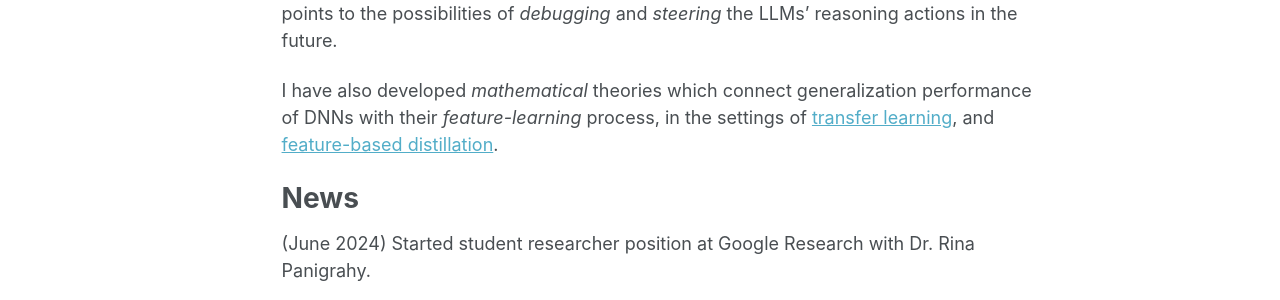
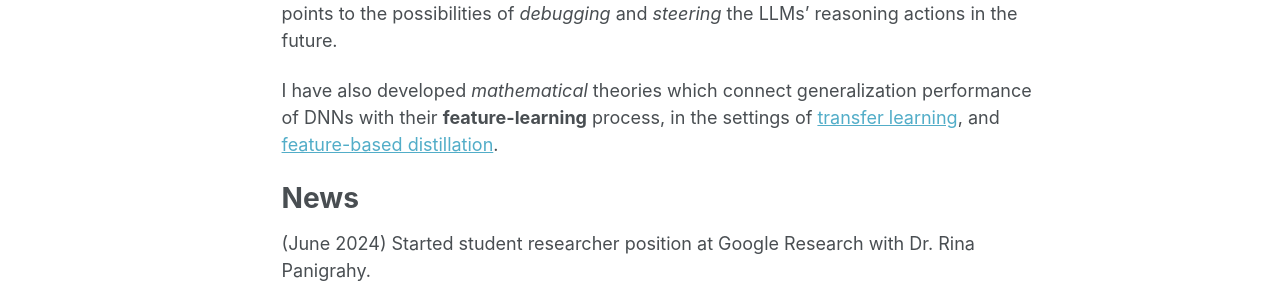
Before and after one commit to guanzhehong/guanzhehong, a Jekyll site: the page built from _pages/about.md, in a window 1280 px wide. Shown: the part 519-819 px from the top of the page. Built offline with Jekyll 4.4.1, drawn with Linux system fonts in a browser that asks for light colours; some web fonts are replaced.

```diff
--- a/_pages/about.md
+++ b/_pages/about.md
@@ -13,7 +13,7 @@ My research interests primarily revolve around developing a **mechanistic** unde
 
 In particular, my recent efforts have been focused on studying **how large language models (LLMs) reason**. In [a recent work](https://arxiv.org/abs/2411.04105), we studied how tiny transformers and LLMs (Mistral-7B and Gemma-2-9B) solve simple propositional logic problems. At a high level, we were able to show the existence of, and characterize the _circuits_ employed by LLMs in the wild for solving a nontrivial logic problem which demands latent multi-hop reasoning. We found these circuits to be surprisingly _localized_ and _human-interpretable_, which points to the possibilities of _debugging_ and _steering_ the LLMs' reasoning actions in the future.
 
-I have also developed _mathematical_ theories which connect generalization performance of DNNs with their _feature-learning_ process, in the settings of [transfer learning](https://arxiv.org/abs/2410.23129), and [feature-based distillation](https://arxiv.org/abs/2103.07600).
+I have also developed _mathematical_ theories which connect generalization performance of DNNs with their **feature-learning** process, in the settings of [transfer learning](https://arxiv.org/abs/2410.23129), and [feature-based distillation](https://arxiv.org/abs/2103.07600).
 
 News
 ======
```
